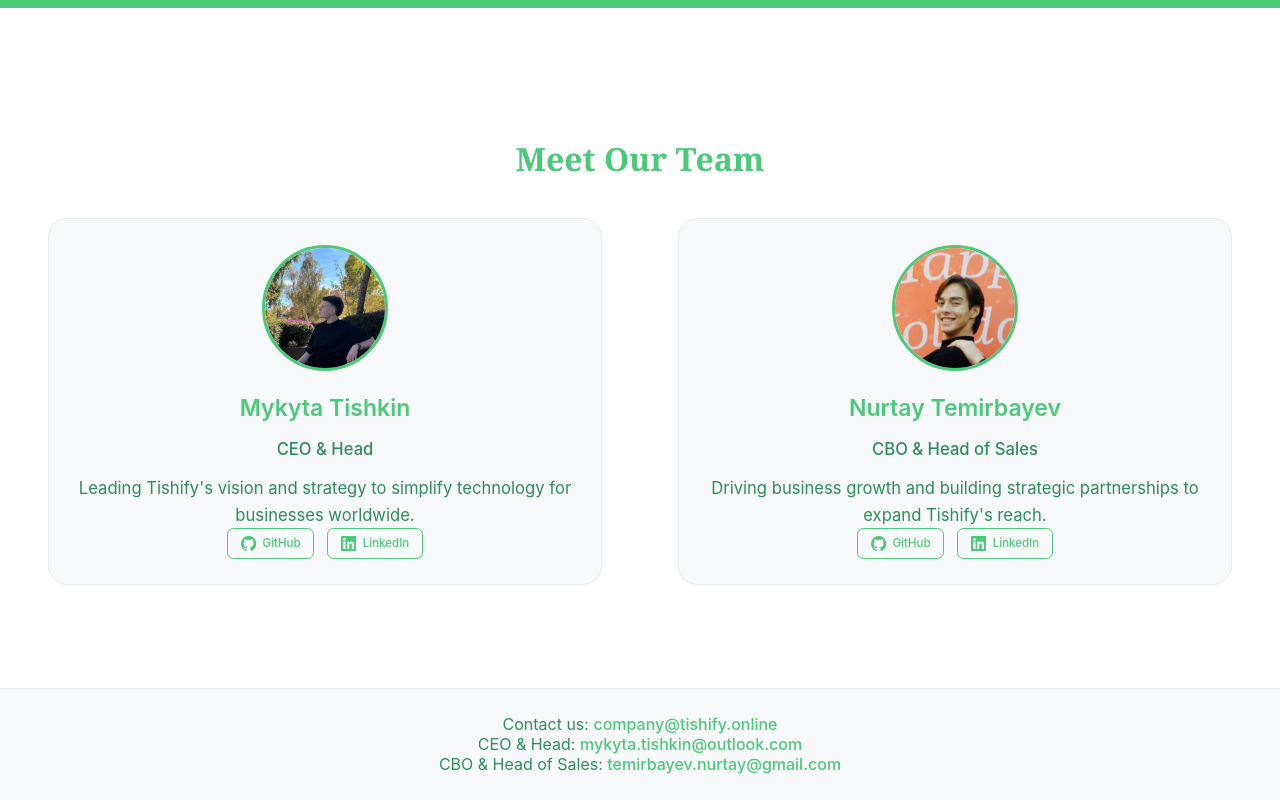
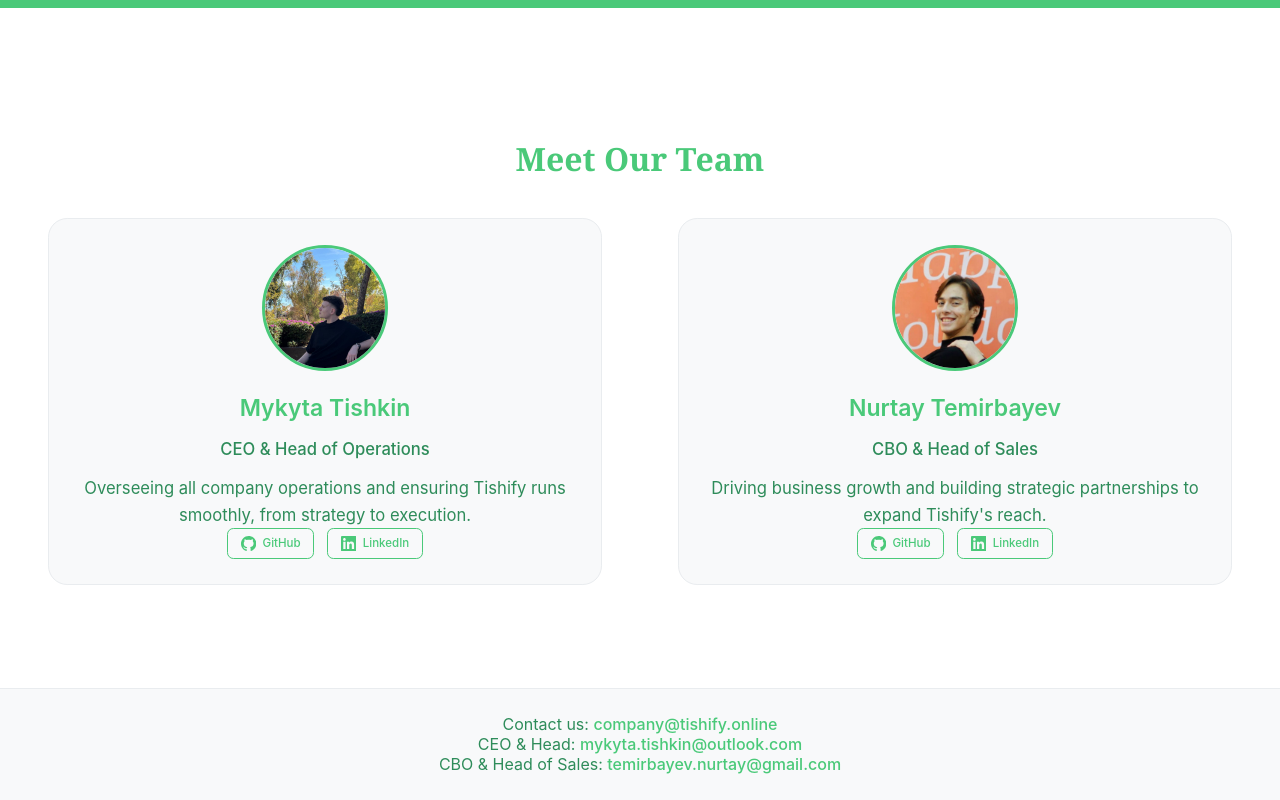
Before and after one commit to Tishify/tishify, a React (Create React App) app: page / in a window 1280 px wide. Shown: the part 1798-2598 px from the top of the page. Built offline with nearby package versions, Linux system fonts and the light colour scheme.

Commit message:
head of opeartions

```diff
--- a/src/App.js
+++ b/src/App.js
@@ -94,9 +94,9 @@
                 <img src={process.env.PUBLIC_URL + '/mykyta-photo.jpg'} alt="Mykyta Tishkin" />
               </div>
               <h3>Mykyta Tishkin</h3>
-              <p className="member-role">CEO & Head</p>
+              <p className="member-role">CEO & Head of Operations</p>
               <p className="member-description">
-                Leading Tishify's vision and strategy to simplify technology for businesses worldwide.
+                Overseeing all company operations and ensuring Tishify runs smoothly, from strategy to execution.
               </p>
               <div className="member-links">
                 <a href="https://github.com/mykytatishkin" target="_blank" rel="noopener noreferrer" className="social-link">
```
